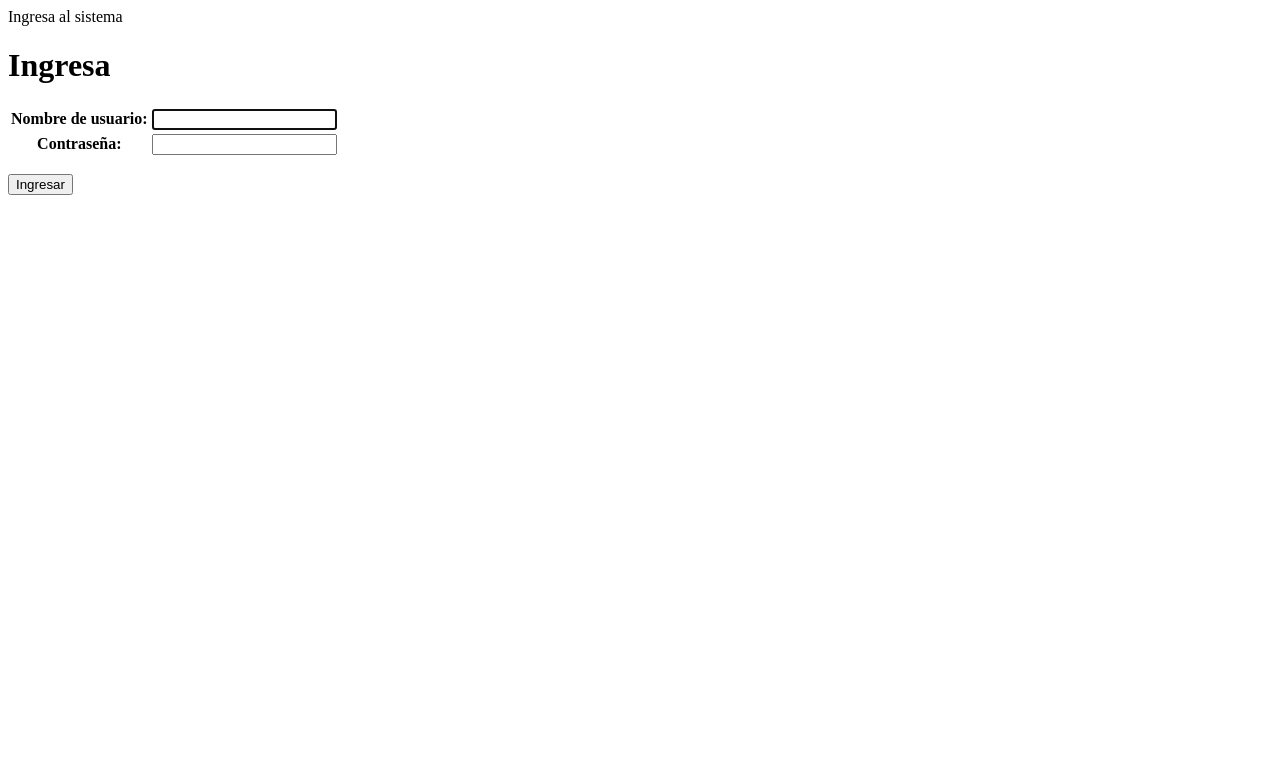
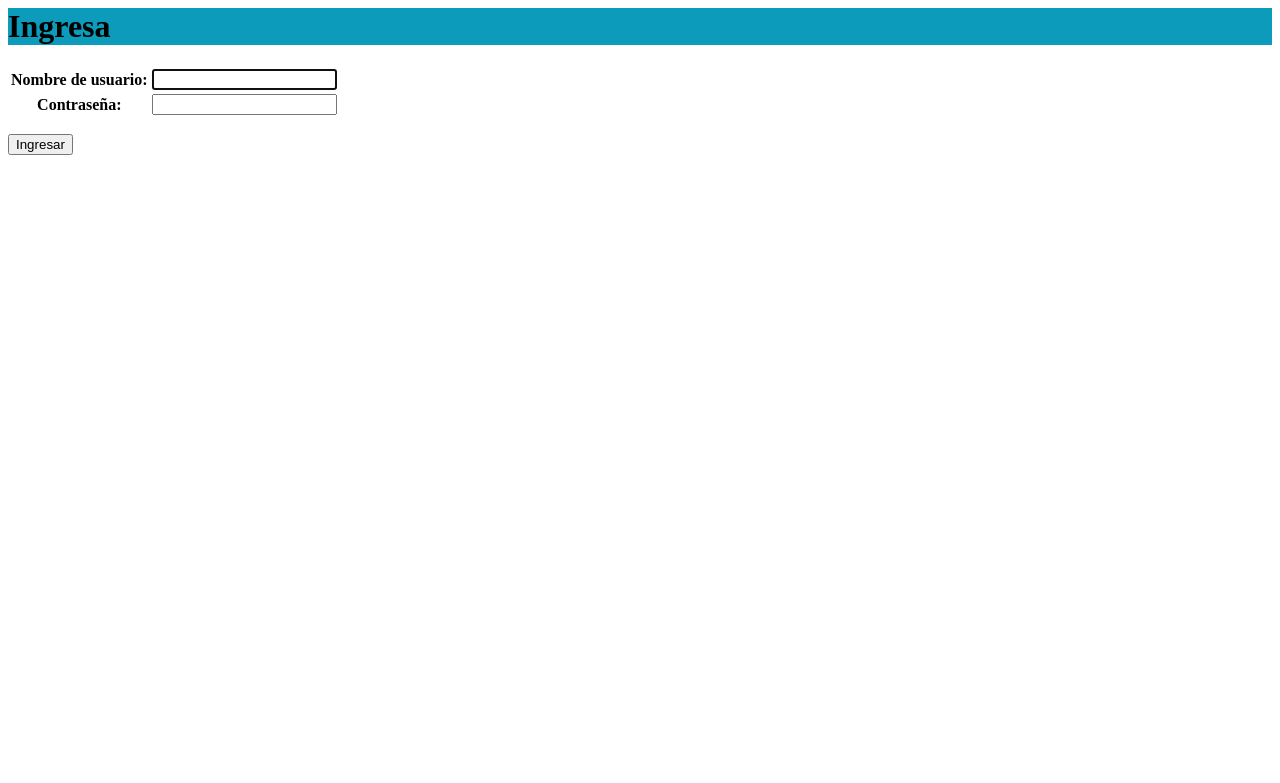
Before and after one commit to Grupo-Ughelli-Lisnichuk-IS2/PMS, a Django app: page /ingresar/ in a window 1280 px wide. Shown: the top 783 px of the page. Run offline with Django 3.2, Linux system fonts and the light colour scheme.

Commit message:
Agregar estilos css basicos

```diff
--- a/templates/ingresar.html
+++ b/templates/ingresar.html
@@ -1,10 +1,18 @@
-{% block titulo %}Ingresa al sistema{% endblock %}
-{% block encabezado %}
-	<h1>Ingresa</h1>
-{% endblock %}
-{% block contenido %}
-	<form id='formulario' method='post' action=''>{% csrf_token %}
+<html lang='es'>
+    <head>
+        <meta charset='utf-8'>
+            <title>{% block titulo %}Ingresa al sistema{% endblock %}</title>
+            <style> {% block style_css %} .col{background-color:#0C9BBB;} {% endblock %} </style>
+    </head>
+    <body>
+        <header class="col">
+            {% block encabezado %} {% endblock %}
+	        <h1>Ingresa</h1>
+            {% block contenido %} {% endblock %}
+        </header>
+	    <form id='formulario' method='post' action=''>{% csrf_token %}
 		<table>{{formulario}}</table>
 		<p><input type='submit' value='Ingresar'/></p>
-	</form>
-{% endblock %}
+	    </form>
+    </body>
+</html>
```
